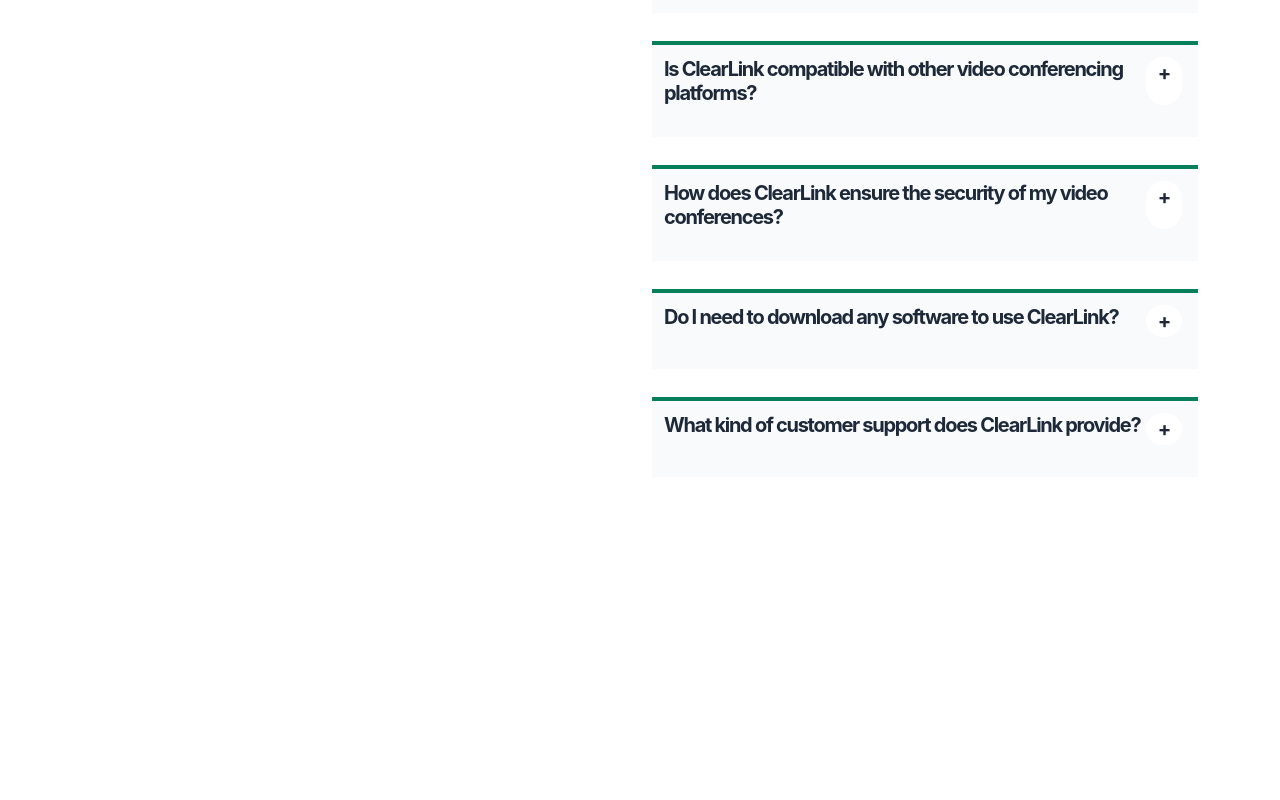
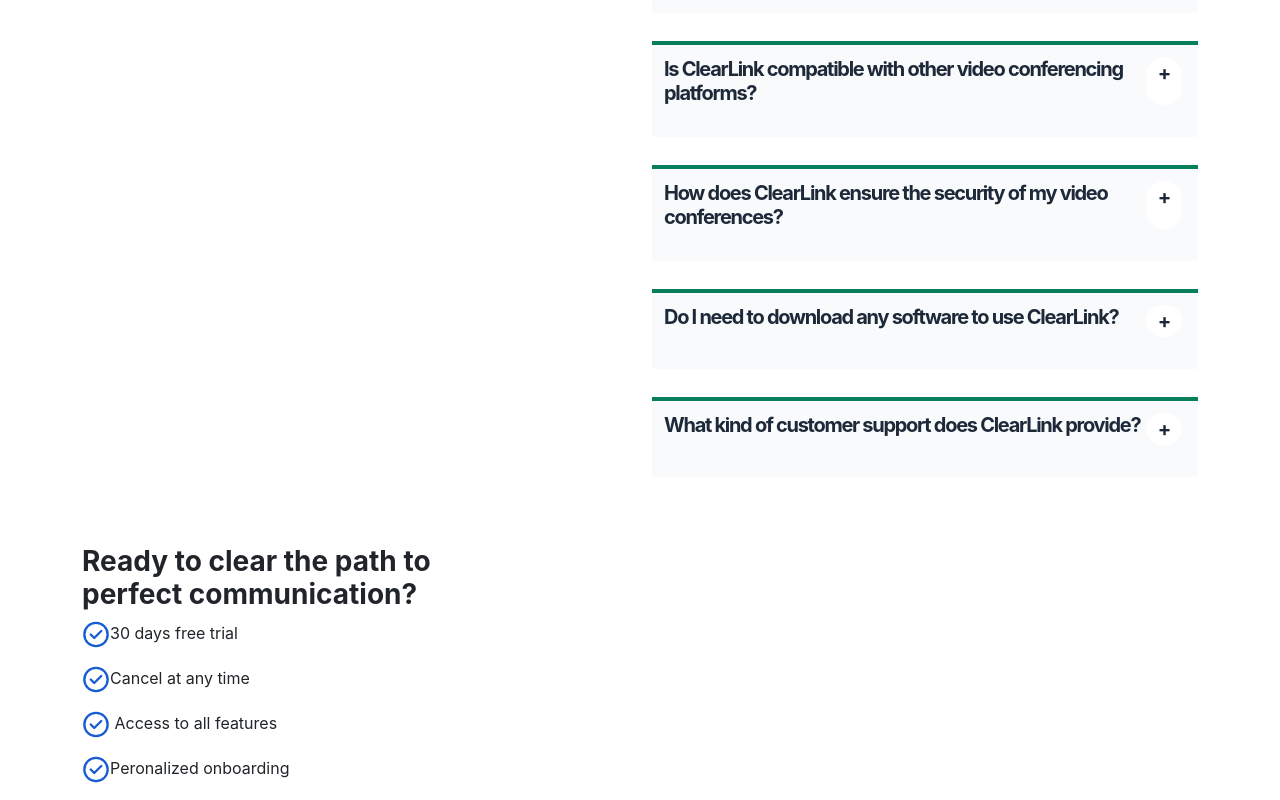
Before and after one commit to Gbangbolaoluwagbemiga/Geeg-pay, a React (Create React App) app: page / in a window 1280 px wide. Shown: the part 3037-3837 px from the top of the page. Before the commit the page ends 3582 px from the top, so only its background shows below. Built offline with nearby package versions, Linux system fonts and the light colour scheme; the HTML template or start-up script is replaced by a standard one.

Commit message:
Service component added

```diff
--- a/src/App.js
+++ b/src/App.js
@@ -2,6 +2,7 @@
 import Faq from './component/Faq';
 import HeaderContent from './component/HeaderContent';
 import Navbar from './component/Navbar';
+import Service from './component/Service';
 import Sponsor from './component/Sponsor';
 import Upgrade from './component/Upgrade';
 
@@ -13,6 +14,7 @@
       <Sponsor />
       <Upgrade />
       <Faq />
+      <Service />
     </div>
   );
 }
--- /dev/null
+++ b/src/component/Service.js
@@ -0,0 +1,35 @@
+import confirm from '../image/icon/confirm.svg';
+
+function Service() {
+  return (
+    <div className="row">
+      <div className="col-md-5">
+        <h3 className="fw-bold">
+          Ready to clear the path to perfect communication?
+        </h3>
+
+        <p>
+          <img src={confirm} alt="confirm" />
+          <span>30 days free trial</span>
+        </p>
+
+        <p>
+          <img src={confirm} alt="confirm" />
+          <span>Cancel at any time</span>
+        </p>
+
+        <p>
+          <img src={confirm} alt="confirm" />
+          <span> Access to all features</span>
+        </p>
+
+        <p>
+          <img src={confirm} alt="confirm" />
+          <span>Peronalized onboarding</span>
+        </p>
+      </div>
+    </div>
+  );
+}
+
+export default Service;
```
Also changed, not shown: src/image/icon/confirm.svg (added).
